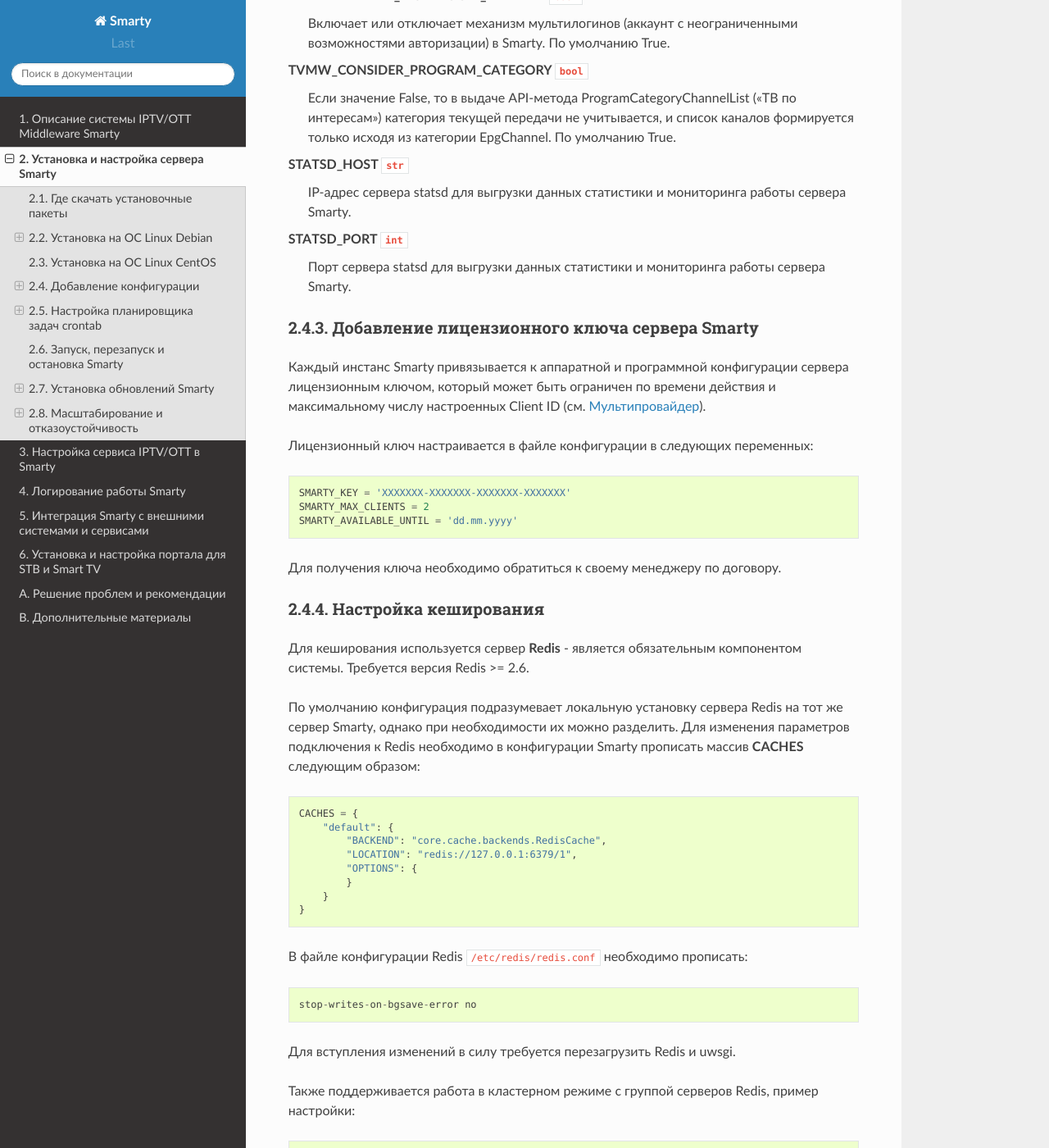
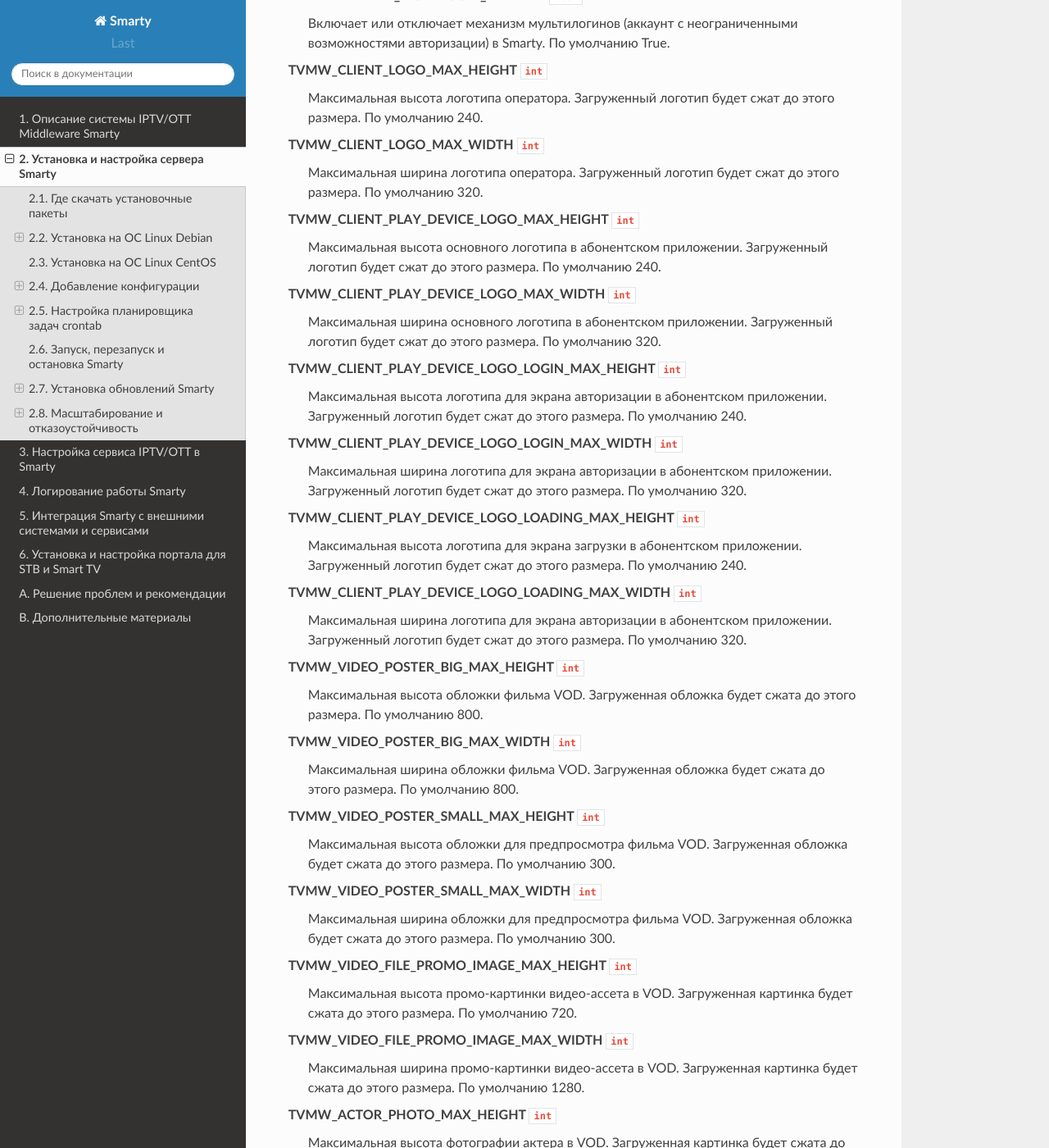
Before and after one commit to sergey-yakovlev/smarty-docs, a Sphinx documentation site: the page built from source/installation_and_configuration.rst, in a window 1280 px wide and 1400 px high, scrolled down 5127 px. Shown: the whole window at 82% size. Built offline with Sphinx 7.4.7 and the Read the Docs theme 2.0.0, drawn with Linux system fonts in a browser that asks for light colours; some of the changed text lies outside the part shown.

Commit message:
TVMW_ опции по ограничению размеров картинок

```diff
--- a/source/installation_and_configuration.rst
+++ b/source/installation_and_configuration.rst
@@ -230,6 +230,70 @@ TVMIDDLEWARE_CLEAN_OLD_SESSIONS_DAYS ``int``
 TVMIDDLEWARE_MULTILOGIN_ENABLED ``bool``
   Включает или отключает механизм мультилогинов (аккаунт с неограниченными возможностями авторизации) в Smarty.
   По умолчанию True.
+
+TVMW_CLIENT_LOGO_MAX_HEIGHT ``int``
+  Максимальная высота логотипа оператора. Загруженный логотип будет сжат до этого размера.
+  По умолчанию 240.
+
+TVMW_CLIENT_LOGO_MAX_WIDTH ``int``
+  Максимальная ширина логотипа оператора. Загруженный логотип будет сжат до этого размера.
+  По умолчанию 320.
+
+TVMW_CLIENT_PLAY_DEVICE_LOGO_MAX_HEIGHT ``int``
+  Максимальная высота основного логотипа в абонентском приложении. Загруженный логотип будет сжат до этого размера.
+  По умолчанию 240.
+
+TVMW_CLIENT_PLAY_DEVICE_LOGO_MAX_WIDTH ``int``
+  Максимальная ширина основного логотипа в абонентском приложении. Загруженный логотип будет сжат до этого размера.
+  По умолчанию 320.
+
+TVMW_CLIENT_PLAY_DEVICE_LOGO_LOGIN_MAX_HEIGHT ``int``
+  Максимальная высота логотипа для экрана авторизации в абонентском приложении. Загруженный логотип будет сжат до этого размера.
+  По умолчанию 240.
+
+TVMW_CLIENT_PLAY_DEVICE_LOGO_LOGIN_MAX_WIDTH ``int``
+  Максимальная ширина логотипа для экрана авторизации в абонентском приложении. Загруженный логотип будет сжат до этого размера.
+  По умолчанию 320.
+
+TVMW_CLIENT_PLAY_DEVICE_LOGO_LOADING_MAX_HEIGHT ``int``
+  Максимальная высота логотипа для экрана загрузки в абонентском приложении. Загруженный логотип будет сжат до этого размера.
+  По умолчанию 240.
+
+TVMW_CLIENT_PLAY_DEVICE_LOGO_LOADING_MAX_WIDTH ``int``
+  Максимальная ширина логотипа для экрана авторизации в абонентском приложении. Загруженный логотип будет сжат до этого размера.
+  По умолчанию 320.
+
+TVMW_VIDEO_POSTER_BIG_MAX_HEIGHT ``int``
+  Максимальная высота обложки фильма VOD. Загруженная обложка будет сжата до этого размера.
+  По умолчанию 800.
+
+TVMW_VIDEO_POSTER_BIG_MAX_WIDTH ``int``
+  Максимальная ширина обложки фильма VOD. Загруженная обложка будет сжата до этого размера.
+  По умолчанию 800.
+
+TVMW_VIDEO_POSTER_SMALL_MAX_HEIGHT ``int``
+  Максимальная высота обложки для предпросмотра фильма VOD. Загруженная обложка будет сжата до этого размера.
+  По умолчанию 300.
+
+TVMW_VIDEO_POSTER_SMALL_MAX_WIDTH ``int``
+  Максимальная ширина обложки для предпросмотра фильма VOD. Загруженная обложка будет сжата до этого размера.
+  По умолчанию 300.
+
+TVMW_VIDEO_FILE_PROMO_IMAGE_MAX_HEIGHT ``int``
+  Максимальная высота промо-картинки видео-ассета в VOD. Загруженная картинка будет сжата до этого размера.
+  По умолчанию 720.
+
+TVMW_VIDEO_FILE_PROMO_IMAGE_MAX_WIDTH ``int``
+  Максимальная ширина промо-картинки видео-ассета в VOD. Загруженная картинка будет сжата до этого размера.
+  По умолчанию 1280.
+
+TVMW_ACTOR_PHOTO_MAX_HEIGHT ``int``
+  Максимальная высота фотографии актера в VOD. Загруженная картинка будет сжата до этого размера.
+  По умолчанию 800.
+
+TVMW_ACTOR_PHOTO_MAX_WIDTH ``int``
+  Максимальная ширина фотографии актера в VOD. Загруженная картинка будет сжата до этого размера.
+  По умолчанию 800.
 
 TVMW_CONSIDER_PROGRAM_CATEGORY ``bool``
   Если значение False, то в выдаче API-метода ProgramCategoryChannelList ("ТВ по интересам") категория текущей передачи
```
